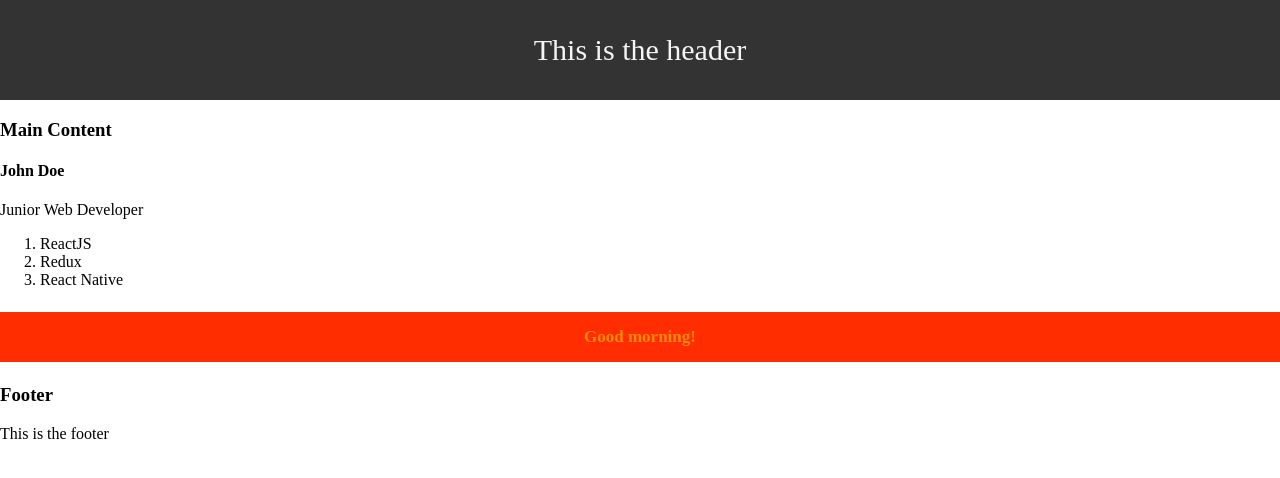
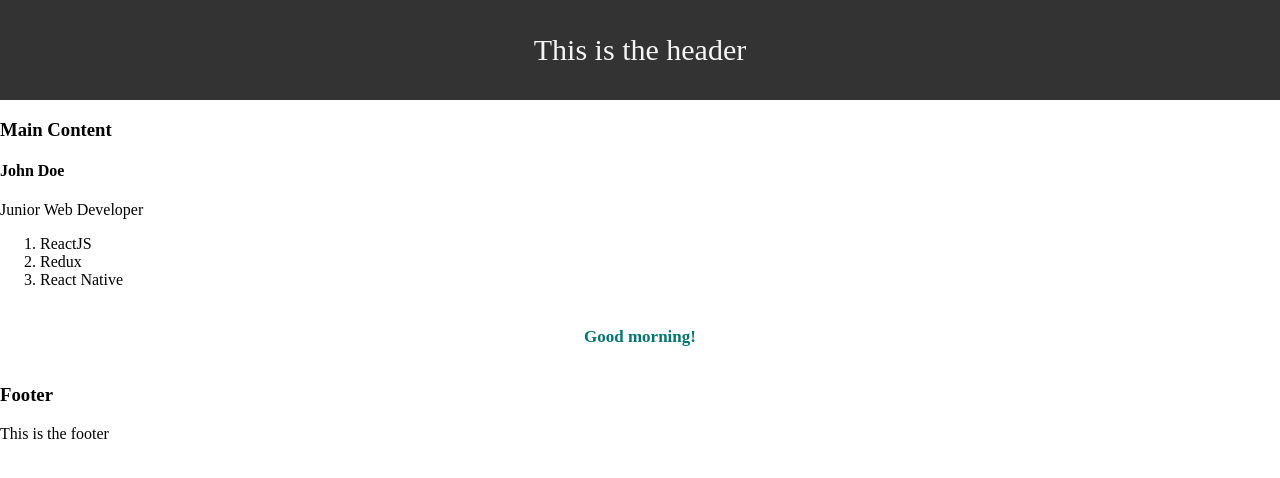
Before and after one commit to Va2/react-intro-course, a React (Create React App) app: page / in a window 1280 px wide. Shown: the top 478 px of the page. Built offline with nearby package versions, Linux system fonts and the light colour scheme.

Commit message:
Inline Styles with the Style Property - v3: dynamic CSS

```diff
--- a/src/components/CurrentTime.js
+++ b/src/components/CurrentTime.js
@@ -5,17 +5,7 @@ function CurrentTime() {
     const hours = date.getHours();
     let timeOfDay;
 
-    if (hours < 12) {
-        timeOfDay = "morning"
-    } else if (hours >= 12 && hours < 17) {
-        timeOfDay = "afternoon"
-    } else {
-        timeOfDay = "night"
-    }
-
     const styles = {
-        color: "#FF8C00",
-        backgroundColor: "#FF2D00",
         fontSize: 17, // px default
         width: "100%", // px, em, %, ... "STRING"
         height: "50px",
@@ -24,6 +14,18 @@ function CurrentTime() {
         alignItems: "center"
     }
 
+    if (hours < 12) {
+        timeOfDay = "morning"
+        styles.color = "#04756F"
+    } else if (hours >= 12 && hours < 17) {
+        timeOfDay = "afternoon"
+        styles.color = "#8914A3"
+    } else {
+        timeOfDay = "night"
+        styles.color = "#D90000"
+    }
+
+
     return (
         <h4 style={styles}>Good {timeOfDay}!</h4>
     )
```
